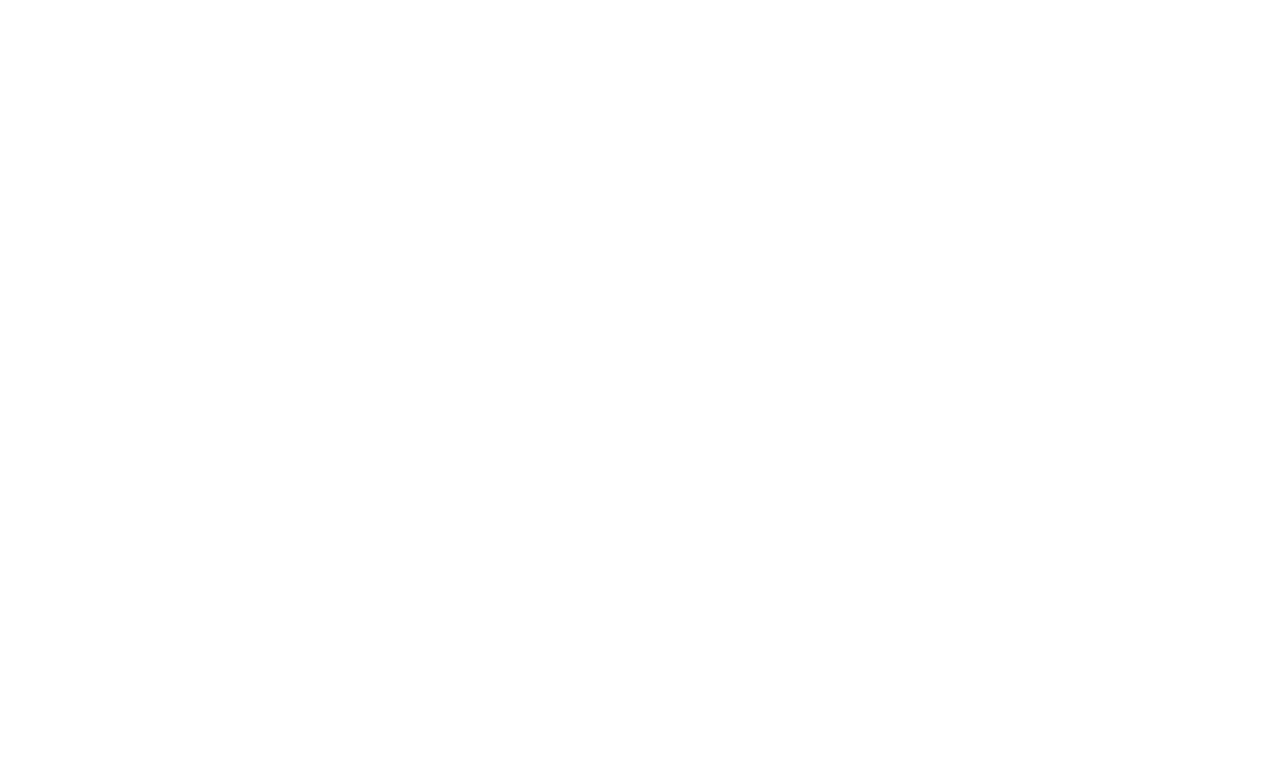
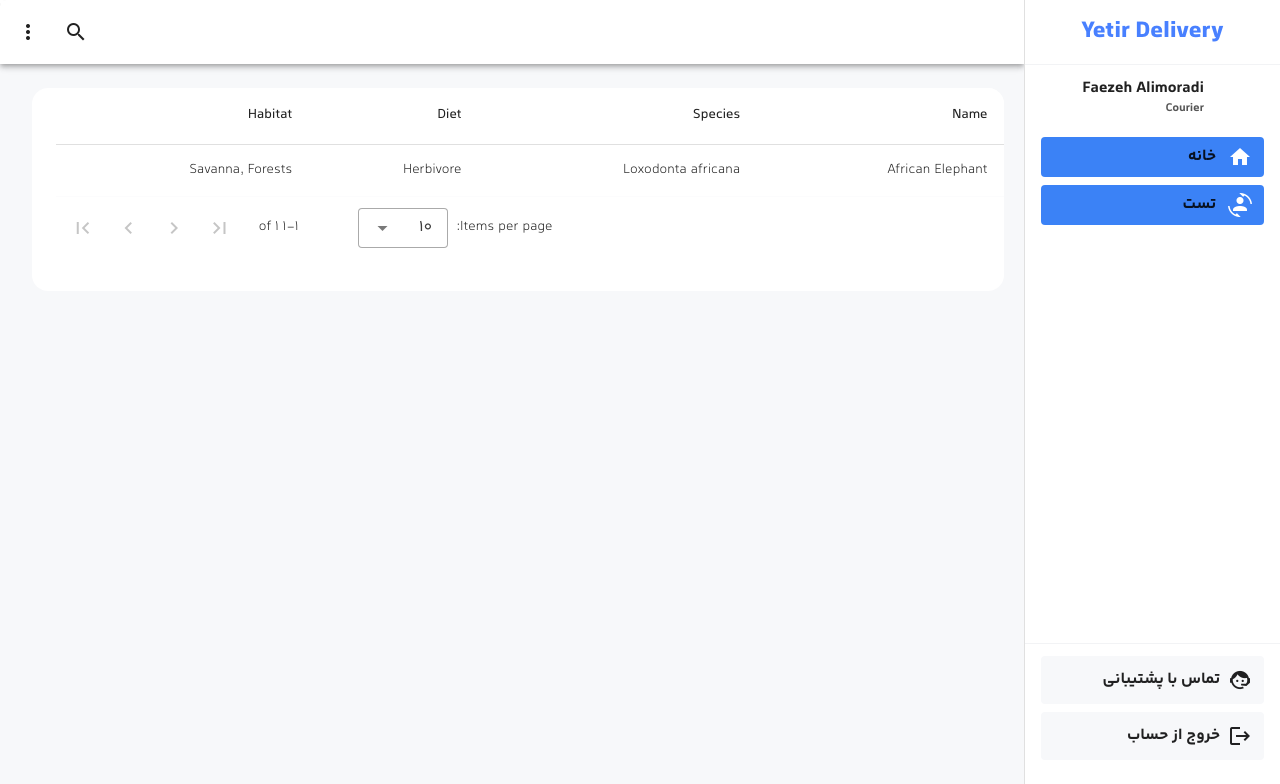
Before and after one commit to BaharehViani/yetir-panel, a Nuxt app: page /_/customer/orders/orders in a window 1280 px wide. Before the commit this address had no page. Shown: the top 784 px of the page. Built offline with nearby package versions, Linux system fonts and the light colour scheme.

Commit message:
minor fix

```diff
--- a/package.json
+++ b/package.json
@@ -11,9 +11,11 @@
   },
   "dependencies": {
     "@mdi/font": "^7.4.47",
-    "nuxt": "^3.14.1592",
+    "@vuelidate/core": "^2.0.3",
+    "@vuelidate/validators": "^2.0.4",
+    "nuxt": "^3.15.1",
     "prettier": "^3.4.2",
-    "vue": "latest",
+    "vue": "^3.5.13",
     "vue-router": "latest"
   },
   "devDependencies": {
--- a/pages/_/customer/orders/index.vue
+++ b/pages/_/customer/orders/index.vue
@@ -1,5 +1,6 @@
 <template>
   <div>
+
 
   </div>
 </template>
--- /dev/null
+++ b/pages/_/customer/orders/orders.vue
@@ -0,0 +1,31 @@
+<template>
+  <div class="w-274 pb-8 bg-[#FFFFFF] new-order flex-column rounded-2xl pl-6">
+
+    <v-data-table :items="items"></v-data-table>
+
+  </div>
+
+</template>
+
+<script setup>
+
+definePageMeta({
+  layout: 'panel'
+})
+
+const items = [
+  {
+    name: 'African Elephant',
+    species: 'Loxodonta africana',
+    diet: 'Herbivore',
+    habitat: 'Savanna, Forests',
+  },
+  //
+]
+</script>
+
+
+
+<style scoped>
+
+</style>
```
Also changed, not shown: 1 other file (tests, documents, lock files or other folders).
